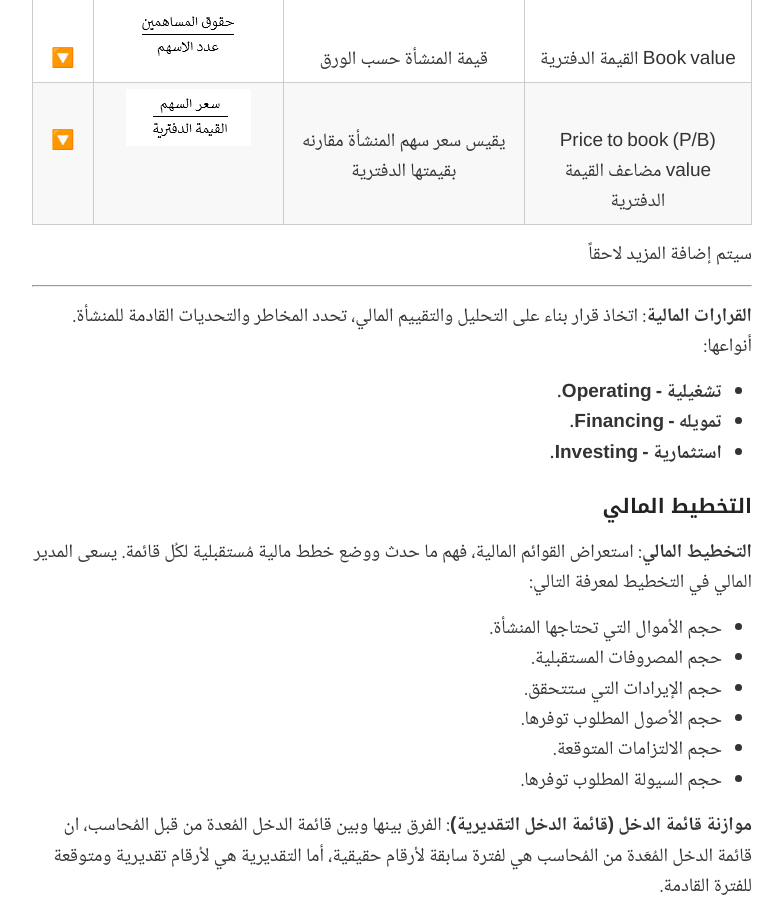
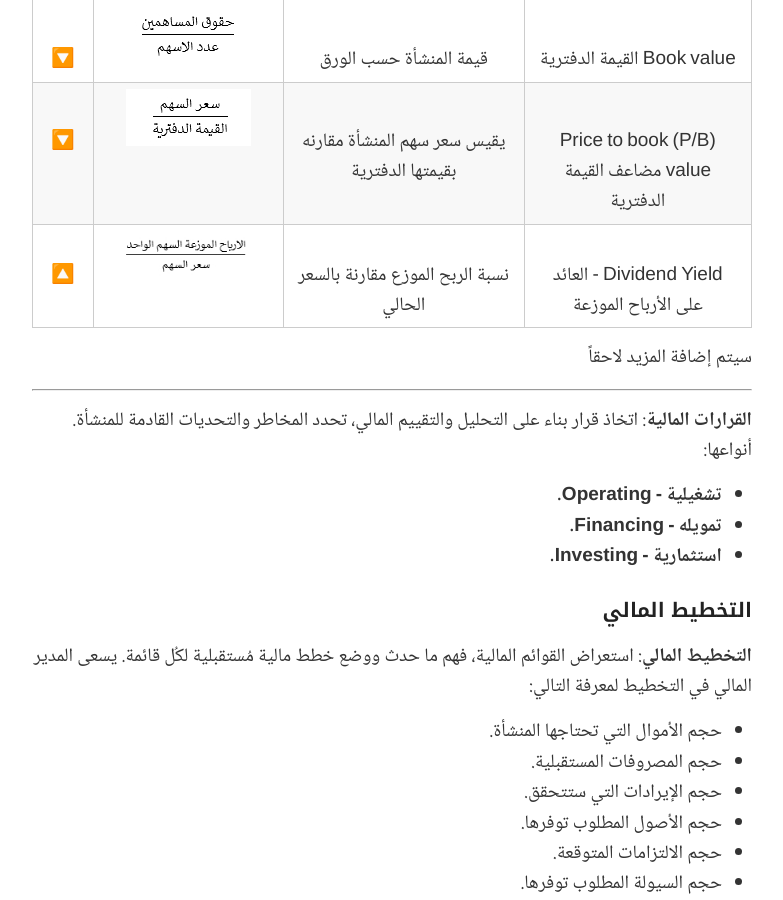
Before and after one commit to alioh/alioh.github.io, a Jekyll site: the page built from _posts/2020-04-22-performance-management.md, in a window 1280 px wide and 900 px high, scrolled down 7867 px. Shown: the whole window, without its empty margins (248-1031 px from the left). Built offline with Jekyll 4.4.1, drawn with Linux system fonts in a browser that asks for light colours; part of the change alters nothing that is shown; some of the changed text lies outside the part shown.

Commit message:
more indicators

```diff
--- a/_posts/2020-04-22-performance-management.md
+++ b/_posts/2020-04-22-performance-management.md
@@ -105,7 +105,7 @@ title: مدخل للقوائم المالية
 |المؤشر|التعريف|العملية الحسابية (إضغط على الصورة للتكبير)|الرمز|
 |:--:|:--:|:--:|:--:|
 |Gross Margin % الربح الإجمالي|نسبة نجاح المنشأة في تحقيق أرباح مقابل نفقاتها لإنشاء المنتجات|[![](https://alioh.github.io/images/2020-4-23/gross-margin.jpg)](https://alioh.github.io/images/2020-4-23/gross-margin.jpg)|🔼|
-|Net Income % صافي الدخل|نسبة الربح بعد خصم تكاليف الإنتاج|[![](https://alioh.github.io/images/2020-4-23/net-profit.jpg)](https://alioh.github.io/images/2020-4-23/net-profit.jpg)|🔼|
+|Profit Margin % صافي الدخل|نسبة الربح بعد خصم تكاليف الإنتاج|[![](https://alioh.github.io/images/2020-4-23/net-profit.jpg)](https://alioh.github.io/images/2020-4-23/net-profit.jpg)|🔼|
 Return per share العائد على السهم|قياس ربح كل سهم في المنشأة|[![](https://alioh.github.io/images/2020-4-23/eps.jpg)](https://alioh.github.io/images/2020-4-23/eps.jpg)|🔼|
 |Return on assets % العائد على الأصول|مقارنة أرباح المنشأة مع كل وحدة من الأصول|[![](https://alioh.github.io/images/2020-4-23/roa.jpg)](https://alioh.github.io/images/2020-4-23/roa.jpg)|🔼|
 |Return on equity % العائد على حقوق المساهمين|قدرة المنشأة على تحويل الأموال المستثمرة فيها إلى أرباح|[![](https://alioh.github.io/images/2020-4-23/roe.jpg)](https://alioh.github.io/images/2020-4-23/roe.jpg)|🔼|
@@ -114,6 +114,8 @@ Return per share العائد على السهم|قياس ربح كل سهم في
 |Debt to total assests القروض إلى الموجودات|حجم القروض مقارنة بما لدى المنشأة|[![](https://alioh.github.io/images/2020-4-23/dtoa.jpg)](https://alioh.github.io/images/2020-4-23/dtoa.jpg)|🔽|
 |Book value القيمة الدفترية|قيمة المنشأة حسب الورق|[![](https://alioh.github.io/images/2020-4-23/bvalue.jpg)](https://alioh.github.io/images/2020-4-23/bvalue.jpg)|🔽|
 |Price to book (P/B) value مضاعف القيمة الدفترية|يقيس سعر سهم المنشأة مقارنه بقيمتها الدفترية|[![](https://alioh.github.io/images/2020-4-23/pbvalue.jpg)](https://alioh.github.io/images/2020-4-23/pbvalue.jpg)|🔽|
+|Dividend Yield - العائد على الأرباح الموزعة|نسبة الربح الموزع مقارنة بالسعر الحالي|[![](https://alioh.github.io/images/2020-4-23/dividend_yield.jpg)](https://alioh.github.io/images/2020-4-23/dividend_yield.jpg)|🔼|
+
 
 
 سيتم إضافة المزيد لاحقاً
```
Also changed, not shown: images/2020-4-23/dividend_yield.jpg (added).
